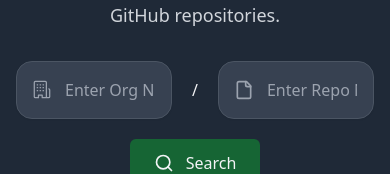
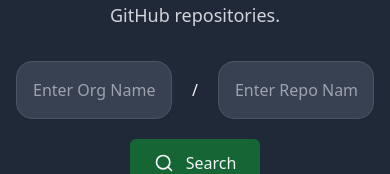
Before and after one commit to RepoVitals/repovitals-ui, a React (Vite) app: page /explore in a window 390 px wide. Shown: the part 248-422 px from the top of the page. Built offline with nearby package versions, Linux system fonts and the light colour scheme.

Commit message:
update UI on mobile

```diff
--- a/src/pages/Explore.tsx
+++ b/src/pages/Explore.tsx
@@ -197,7 +197,7 @@
           >
             <div className="flex items-center gap-5">
               <div className="relative w-full">
-                <GoOrganization className="absolute left-4 top-1/2 transform -translate-y-1/2 h-5 w-5 text-gray-400" />
+                <GoOrganization className="absolute sm:block hidden left-4 top-1/2 transform -translate-y-1/2 h-5 w-5 text-gray-400" />
 
                 <input
                   type="text"
@@ -205,12 +205,12 @@
                   value={owner}
                   name="owner"
                   onChange={handleSearch}
-                  className="w-full pl-12 pr-4 py-4 bg-white dark:bg-gray-700 border border-gray-300 dark:border-gray-600 rounded-2xl focus:ring-2 focus:ring-primary-500 focus:border-transparent text-gray-900 dark:text-white shadow-sm"
+                  className="w-full pl-4 sm:pl-12 pr-4 py-4 bg-white dark:bg-gray-700 border border-gray-300 dark:border-gray-600 rounded-2xl focus:ring-2 focus:ring-primary-500 focus:border-transparent text-gray-900 dark:text-white shadow-sm"
                 />
               </div>
               /
               <div className="relative w-full">
-                <File className="absolute left-4 top-1/2 transform -translate-y-1/2 h-5 w-5 text-gray-400" />
+                <File className="absolute left-4 sm:block hidden top-1/2 transform -translate-y-1/2 h-5 w-5 text-gray-400" />
 
                 <input
                   type="text"
@@ -218,7 +218,7 @@
                   name="repo"
                   value={repo}
                   onChange={handleSearch}
-                  className="w-full pl-12 pr-4 py-4 bg-white dark:bg-gray-700 border border-gray-300 dark:border-gray-600 rounded-2xl focus:ring-2 focus:ring-primary-500 focus:border-transparent text-gray-900 dark:text-white shadow-sm"
+                  className="w-full pl-4 sm:pl-12 pr-4 py-4 bg-white dark:bg-gray-700 border border-gray-300 dark:border-gray-600 rounded-2xl focus:ring-2 focus:ring-primary-500 focus:border-transparent text-gray-900 dark:text-white shadow-sm"
                 />
               </div>
             </div>
```
